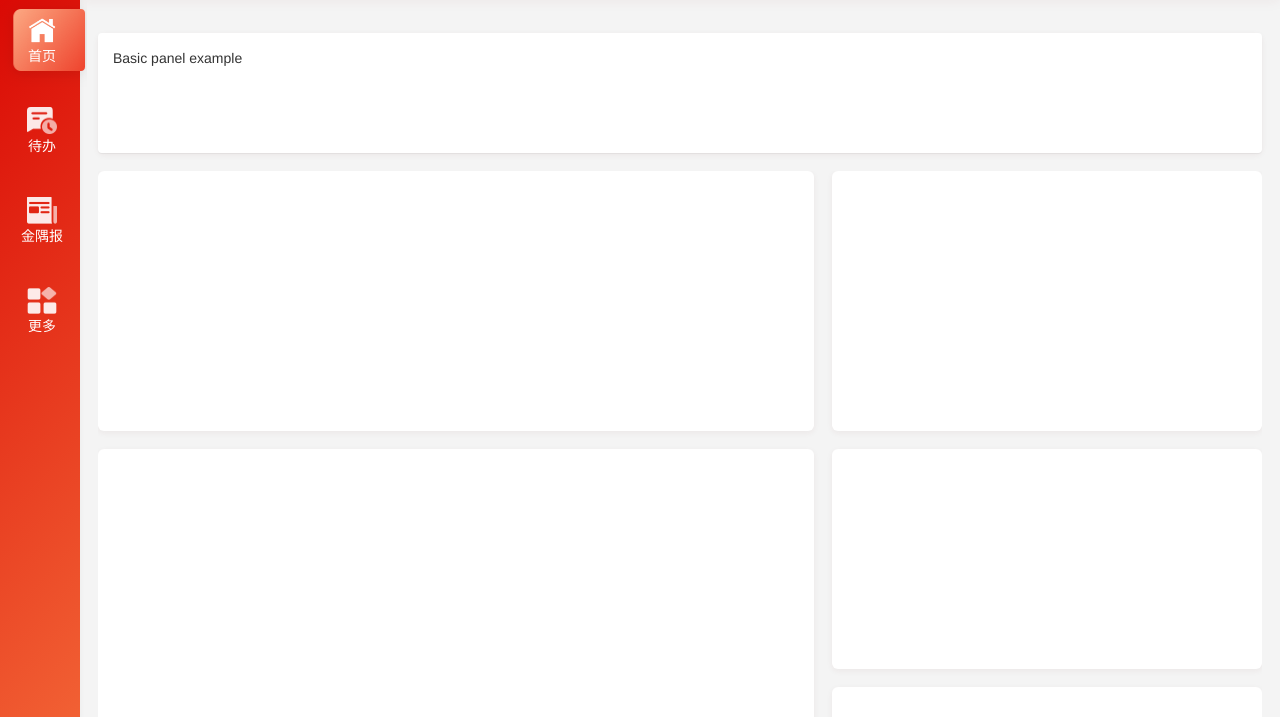
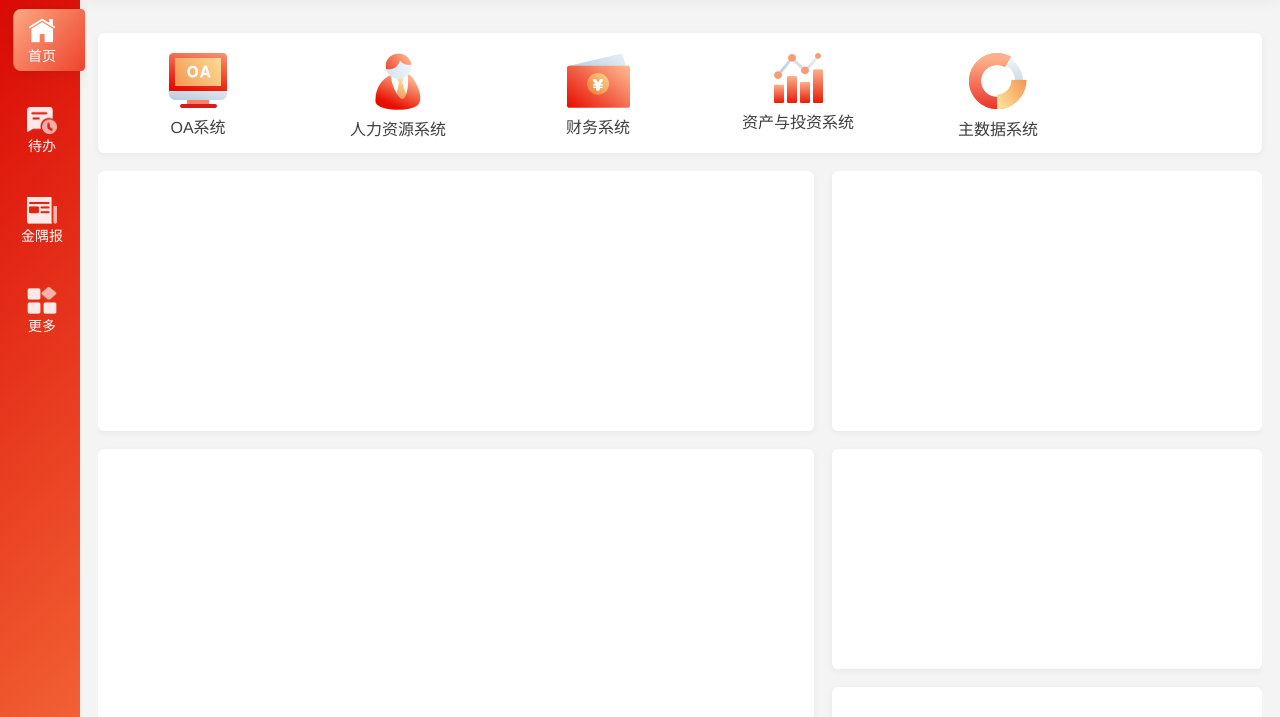
Before and after one commit to wanghao12345/jinou, a plain HTML site: page index.html in a window 1280 px wide. Shown: the part 83-800 px from the top of the page. Drawn offline with Linux system fonts and the light colour scheme.

Commit message:
系统主入口

```diff
--- a/index.html
+++ b/index.html
@@ -56,19 +56,22 @@
             <div class="main-top-right">
                 <ul class="nav nav-pills">
                     <li role="presentation" class="dropdown">
-                            <a class="dropdown-toggle" data-toggle="dropdown" href="#" role="button" aria-haspopup="true" aria-expanded="false">
+                        <a class="dropdown-toggle" data-toggle="dropdown" href="#" role="button" aria-haspopup="true"
+                           aria-expanded="false">
                             <img src="./static/img/icon-邮件灰色.png" alt="邮件">
                             <i class="num">2</i>
                         </a>
                     </li>
                     <li role="presentation" class="dropdown">
-                            <a class="dropdown-toggle" data-toggle="dropdown" href="#" role="button" aria-haspopup="true" aria-expanded="false">
+                        <a class="dropdown-toggle" data-toggle="dropdown" href="#" role="button" aria-haspopup="true"
+                           aria-expanded="false">
                             <img src="./static/img/icon-消息.png" alt="消息">
                             <i class="num">2</i>
                         </a>
                     </li>
                     <li role="presentation" class="dropdown">
-                            <a class="dropdown-toggle" data-toggle="dropdown" href="#" role="button" aria-haspopup="true" aria-expanded="false">
+                        <a class="dropdown-toggle" data-toggle="dropdown" href="#" role="button" aria-haspopup="true"
+                           aria-expanded="false">
                             <img class="person-icon" src="./static/img/person-icon.png" alt="人力资源">
                             <span class="person-name">王大明</span>
                             <span class="caret"></span>
@@ -91,10 +94,41 @@
         <div class="main-bottom-box">
             <!--各大系统入口-->
             <div class="nav-sys-box box-shadow-panel">
-                    <div class="panel panel-default">
-                        <div class="panel-body">
-                            Basic panel example
+                <div class="nav-item">
+                    <a href="/">
+                        <img src="./static/img/icon-oa系统.png" alt="oa系统">
+                        <span>OA系统</span>
+                    </a>
                 </div>
+                <div class="nav-item">
+                    <a href="/">
+                        <img src="./static/img/icon-人力资源.png" alt="人力资源">
+                        <span>人力资源系统</span>
+                    </a>
+                </div>
+                <div class="nav-item">
+                    <a href="/">
+                        <img src="./static/img/icon-财务系统.png" alt="财务系统">
+                        <span>财务系统</span>
+                    </a>
+                </div>
+                <div class="nav-item">
+                    <a href="/">
+                        <img src="./static/img/icon-资产与投资系统.png" alt="资产与投资系统">
+                        <span>资产与投资系统</span>
+                    </a>
+                </div>
+                <div class="nav-item">
+                    <a href="/">
+                        <img src="./static/img/icon-主数据.png" alt="主数据">
+                        <span>主数据系统</span>
+                    </a>
+                </div>
+                <div class="nav-item">
+                    <a href="/">
+                        <img src="./static/img/icon-邮件.png" alt="邮件">
+                        <span>邮件</span>
+                    </a>
                 </div>
             </div>
             <!--中间部分-->
--- a/static/css/index.css
+++ b/static/css/index.css
@@ -196,12 +196,28 @@
     background:rgba(255,255,255,1);
     box-shadow:0px 2px 6px 0px rgba(96,38,38,0.06);
     border-radius:6px;
+    overflow: hidden;
 }
-.nav-sys-box .panel-default{
-    width: 100%;
+.nav-sys-box .nav-item{
+    width: 200px;
     height: 100%;
-    border: 0;
+    float: left;
+    text-align: center;
+    box-sizing: border-box;
+    padding: 20px;
 }
+.nav-sys-box .nav-item img{
+    margin-bottom: 10px;
+}
+.nav-sys-box .nav-item span{
+    display: block;
+    font-size:16px;
+    font-family:Helvetica;
+    color:rgba(62,62,62,1);
+    line-height:19px;
+}
+
+
 /*中间部分*/
 .main-middle-box{
     width: 100%;
```
Lines whose indentation alone changed are shown as unchanged.
